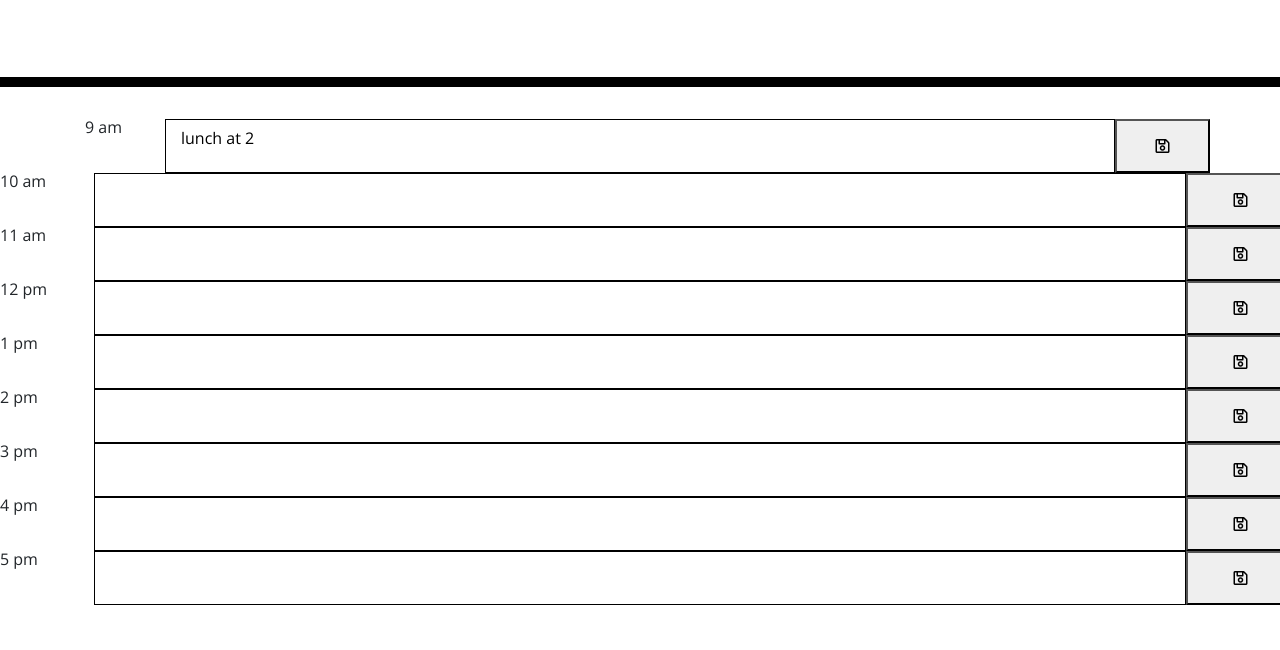
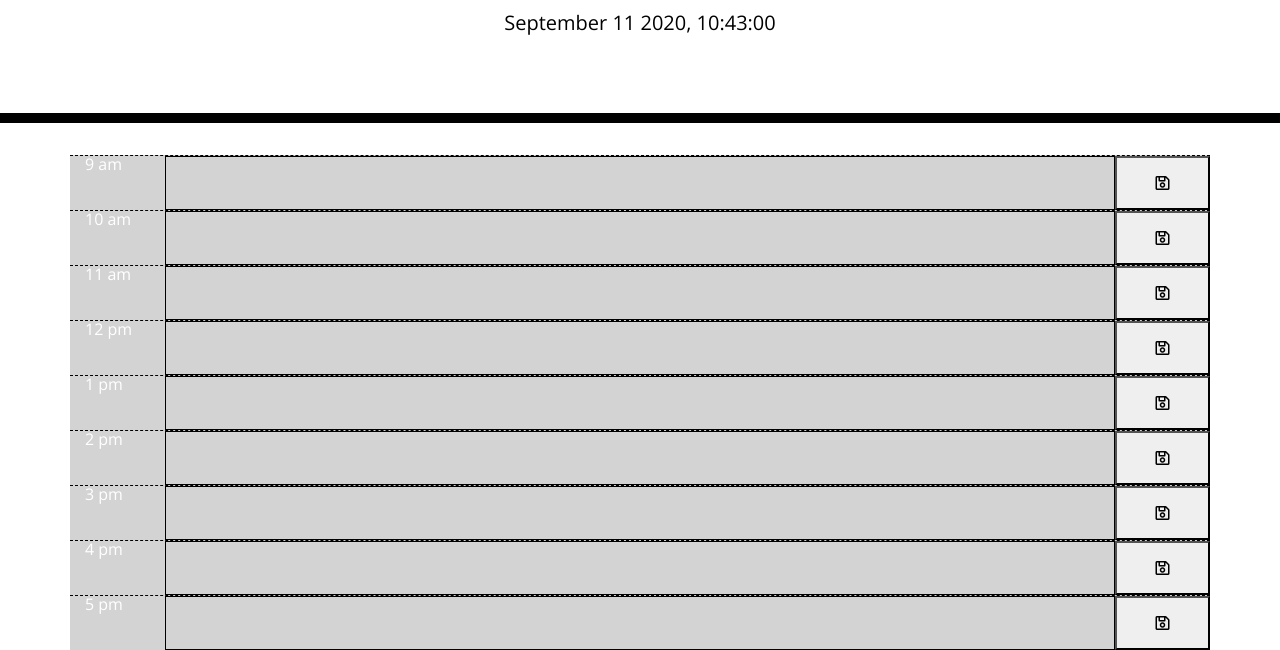
Before and after one commit to joeluca24/day-planner-js, a plain HTML site: page index.html in a window 1280 px wide. Shown: the part 181-831 px from the top of the page. Before the commit the page ends 800 px from the top, so only its background shows below. Drawn offline with nearby package versions, Linux system fonts and the light colour scheme.

Commit message:
add color and date

```diff
--- a/index.html
+++ b/index.html
@@ -12,7 +12,7 @@
   <link rel="stylesheet" href="style.css" />
   <script src="https://code.jquery.com/jquery-3.4.1.min.js"></script>
   <script src="https://cdnjs.cloudflare.com/ajax/libs/moment.js/2.24.0/moment.min.js"></script>
-  <script src = "main.js" defer></script>
+  <script src="main.js" defer></script>
   <title>Work Day Scheduler</title>
 </head>
 
@@ -25,11 +25,11 @@
   <div class="container" id="planContainer">
     <div class="row" id="time-9">
       <div class="col-md-1 time-block ">9 am</div>
-      <textarea class="col-md-10 textarea">lunch at 2</textarea>
+      <textarea class="col-md-10 textarea"></textarea>
       <button class="saveBtn col-md-1 far fa-save saveIcon"></button>
     </div>
 
-  </div>
+
     <div class="row" id="time-10">
       <div class="col-md-1 time-block ">10 am</div>
       <textarea class="col-md-10 textarea"></textarea>
@@ -73,6 +73,7 @@
       <textarea class="col-md-10 textarea"></textarea>
       <button class="saveBtn col-md-1 far fa-save saveIcon"></button>
     </div>
+  </div>
 
 
 
--- a/main.js
+++ b/main.js
@@ -1,34 +1,50 @@
-moment().format('MMMM Dao YYYY, h:mm:ss ');
-moment().subtract(10, 'days').calendar();
+var currentTime = moment().format('MMMM D YYYY, h:mm:ss ');
+parseInt(moment().format("H"))
+console.log(currentTime);
+$("#currentDay").text(currentTime)
 
 
-$("button").on('click', function(event){
+$("button").on('click', function (event) {
     event.preventDefault();
     console.log(this);
     var parent = $(this).parent();
     var id = parent.attr('id');
     var value = parent.find("textarea").val()
-    console.log({id, value})
+    console.log({ id, value })
 
     localStorage.setItem(id, value);
 
     //display has to run to load saved values
 });
+// this will change the color of our rows
+$(".row").each(function (i, element) {
+    var currentHour = parseInt(moment().format("H"));
+    var elementTime = parseInt($(element).attr("id").split("-")[1]);
+    if (currentHour > elementTime) {
+        $(element).addClass("hour past")
+    }
+    else if (currentHour < elementTime) {
+        $(element).addClass("hour future")
+    } else {
+        $(element).addClass("hour present")
+    }
+
+})
 
 // display function definition
-function display(){
+function display() {
     console.log("display");
-    $("textarea").each(function(){
+    $("textarea").each(function () {
         console.log(this);
         var parent = $(this).parent();
         var id = parent.attr('id');
         console.log(id);
         var value = localStorage.getItem(id)
         console.log(value)
-        if(value === null){
+        if (value === null) {
             console.log("no value yet");
         }
-        else{
+        else {
             $(this).val(value)
         }
     });
```
Lines whose indentation alone changed are shown as unchanged.
